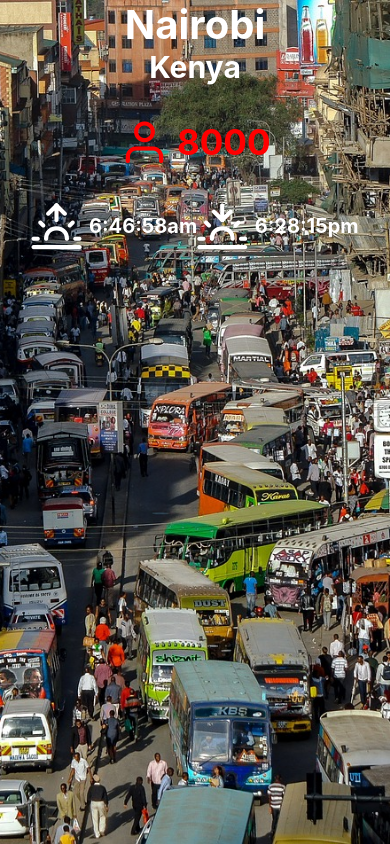
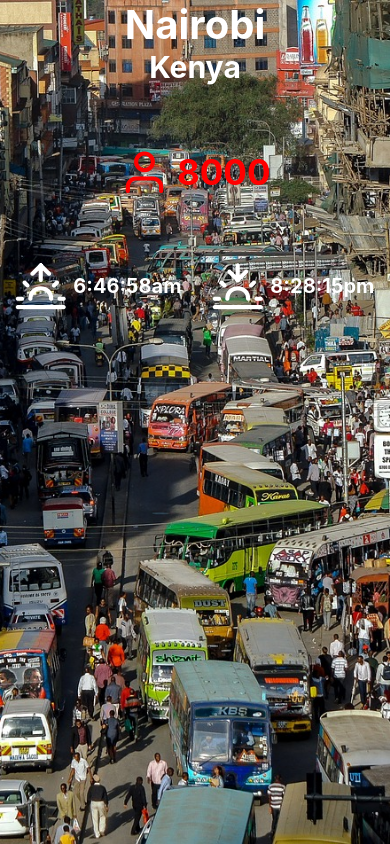
Before and after one commit to martinromario55/WeatherApp-React-Native, a React Native app: screen / in a window 390 px wide. Built offline with nearby package versions, Linux system fonts and the light colour scheme.

Commit message:
Refactoring the city screen

```diff
--- /dev/null
+++ b/components/IconText.js
@@ -0,0 +1,28 @@
+import { StyleSheet, Text, View } from 'react-native'
+import React from 'react'
+import { Feather } from '@expo/vector-icons'
+
+const IconText = (props) => {
+  const { iconName, iconColor, bodyText, bodyTextStyles } = props
+  const { container, textTheme } = styles
+  return (
+    <View style={container}>
+      <Feather name={iconName} size={50} color={iconColor} />
+      <Text style={[textTheme, bodyTextStyles]}>{bodyText}</Text>
+    </View>
+  )
+}
+
+export default IconText
+
+const styles = StyleSheet.create({
+  container: {
+    flexDirection: 'row',
+    justifyContent: 'center',
+    alignItems: 'center',
+    marginTop: 30
+  },
+  textTheme: {
+    fontWeight: 'bold'
+  }
+})
--- a/screens/City.js
+++ b/screens/City.js
@@ -7,7 +7,7 @@ import {
   ImageBackground
 } from 'react-native'
 import React from 'react'
-import { Feather } from '@expo/vector-icons'
+import IconText from '../components/IconText'
 
 const City = () => {
   const {
@@ -20,7 +20,8 @@ const City = () => {
     populationWrapper,
     populationText,
     riseSetWrapper,
-    riseSetText
+    riseSetText,
+    rowLayout
   } = styles
   return (
     <SafeAreaView style={container}>
@@ -33,16 +34,28 @@ const City = () => {
           <Text style={[cityCountry, cityText]}>Kenya</Text>
         </View>
 
-        <View style={populationWrapper}>
-          <Feather name="user" size={50} color="red" />
-          <Text style={populationText}>8000</Text>
+        <View style={[populationWrapper, rowLayout]}>
+          <IconText
+            iconName={'user'}
+            iconColor={'red'}
+            bodyText={'8000'}
+            bodyTextStyles={populationText}
+          />
         </View>
 
-        <View style={riseSetWrapper}>
-          <Feather name="sunrise" size={50} color="white" />
-          <Text style={riseSetText}>6:46:58am</Text>
-          <Feather name="sunset" size={50} color="white" />
-          <Text style={riseSetText}>6:28:15pm</Text>
+        <View style={[riseSetWrapper, rowLayout]}>
+          <IconText
+            iconName={'sunrise'}
+            iconColor={'white'}
+            bodyText={'6:46:58am'}
+            bodyTextStyles={riseSetText}
+          />
+          <IconText
+            iconName={'sunset'}
+            iconColor={'white'}
+            bodyText={'8:28:15pm'}
+            bodyTextStyles={riseSetText}
+          />
         </View>
       </ImageBackground>
     </SafeAreaView>
@@ -78,27 +91,27 @@ const styles = StyleSheet.create({
     color: 'white'
   },
   populationWrapper: {
-    flexDirection: 'row',
     justifyContent: 'center',
-    alignItems: 'center',
     marginTop: 30
   },
   populationText: {
     fontSize: 35,
     marginLeft: 7.5,
-    color: 'red',
-    fontWeight: 'bold'
+    color: 'red'
   },
   riseSetWrapper: {
     flexDirection: 'row',
-    justifyContent: 'center',
     alignItems: 'center',
+    justifyContent: 'space-around',
     marginTop: 30
   },
   riseSetText: {
     fontSize: 20,
     marginLeft: 7.5,
-    color: 'white',
-    fontWeight: 'bold'
+    color: 'white'
+  },
+  rowLayout: {
+    flexDirection: 'row',
+    alignItems: 'center'
   }
 })
```
